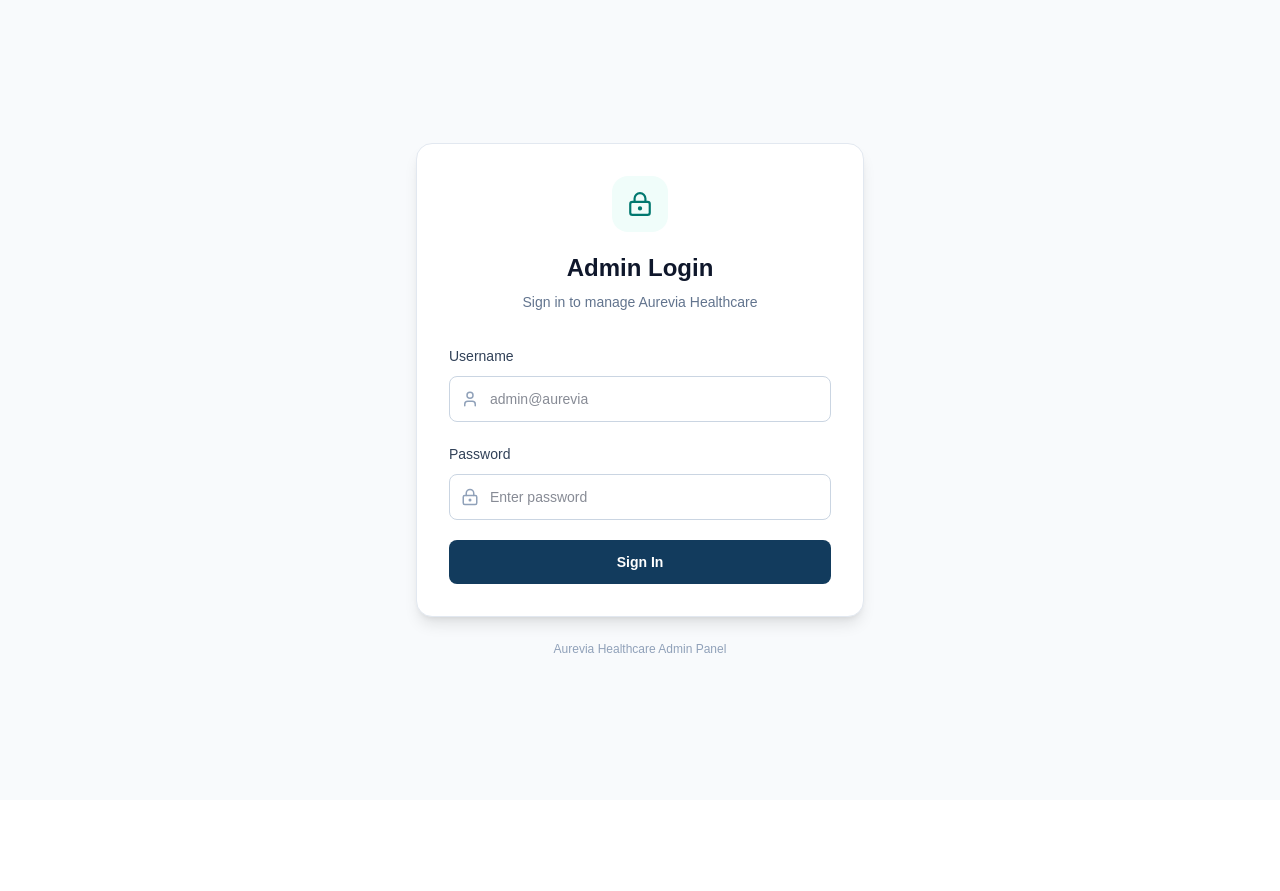
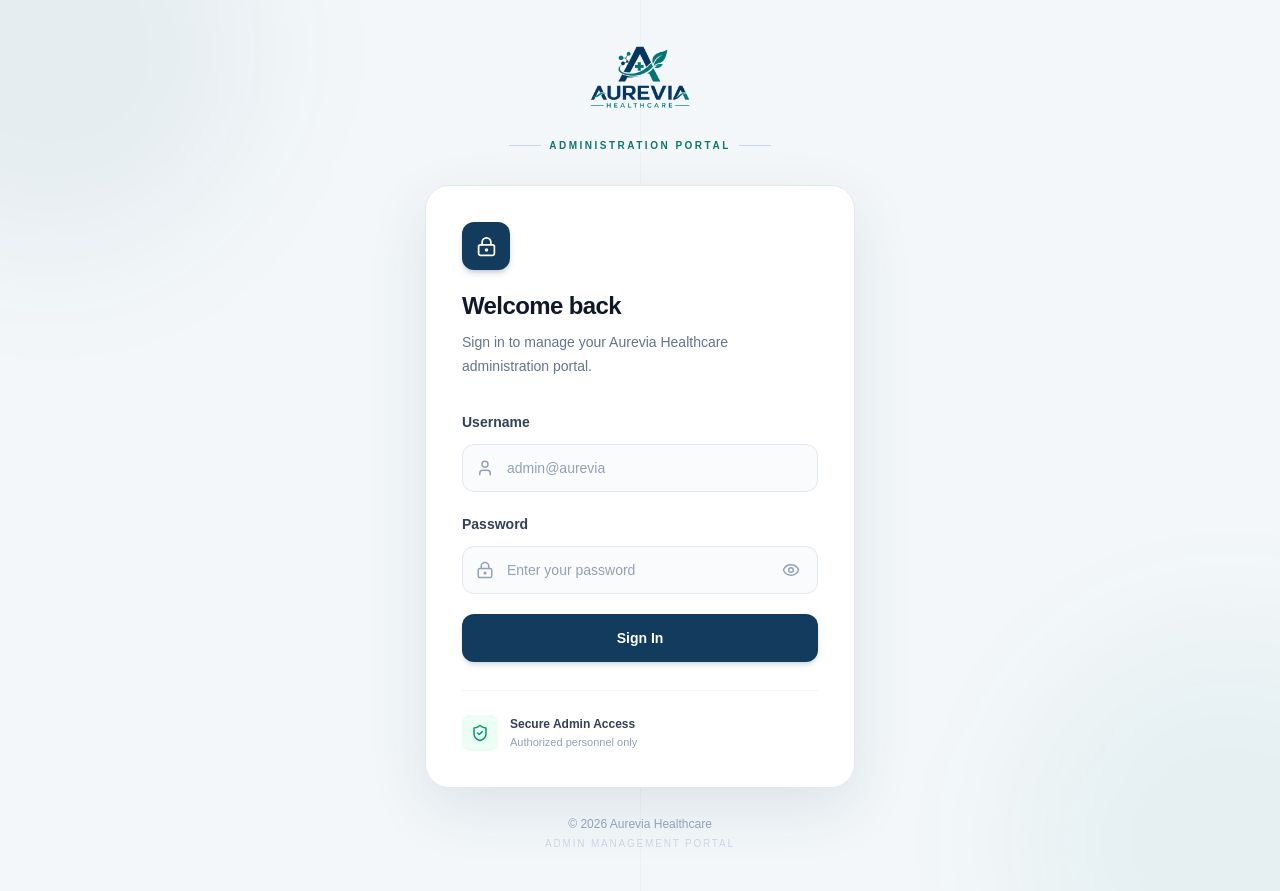
Before and after one commit to Parthchampaneri23/aurevia-healthcare, a Next.js app in the folder admin/: page /login in a window 1280 px wide. Before the commit the page ends 800 px from the top, so only its background shows below. Built offline with nearby package versions, Linux system fonts and the light colour scheme; no server answers.

Commit message:
feat: implement admin login page with authentication and validation logic

```diff
--- a/admin/app/login/page.tsx
+++ b/admin/app/login/page.tsx
@@ -2,7 +2,15 @@
 
 import { FormEvent, useState } from "react";
 import { useRouter } from "next/navigation";
-import { LockKeyhole, User, Loader2 } from "lucide-react";
+import Image from "next/image";
+import {
+    LockKeyhole,
+    User,
+    Loader2,
+    ShieldCheck,
+    Eye,
+    EyeOff,
+} from "lucide-react";
 
 const API_URL =
     process.env.NEXT_PUBLIC_API_URL ||
@@ -11,9 +19,9 @@
 export default function LoginPage() {
     const router = useRouter();
 
-
     const [username, setUsername] = useState("");
     const [password, setPassword] = useState("");
+    const [showPassword, setShowPassword] = useState(false);
     const [error, setError] = useState("");
     const [loading, setLoading] = useState(false);
 
@@ -49,12 +57,15 @@
                 );
             }
 
+            // Keep the existing authentication storage
             localStorage.setItem("aurevia_admin_token", data.token);
+
             localStorage.setItem(
                 "aurevia_admin_user",
                 JSON.stringify(data.admin)
             );
 
+            // Keep the existing working redirect
             router.push("/");
         } catch (error) {
             console.error("Login error:", error);
@@ -70,36 +81,83 @@
     };
 
     return (
-        <main className="flex min-h-screen items-center justify-center bg-slate-50 px-6">
-            <div className="w-full max-w-md">
-                <div className="rounded-2xl border border-slate-200 bg-white p-8 shadow-lg">
-                    <div className="mb-8 text-center">
-                        <div className="mx-auto flex h-14 w-14 items-center justify-center rounded-2xl bg-teal-50 text-teal-700">
-                            <LockKeyhole size={26} />
+        <main className="relative flex min-h-screen items-center justify-center overflow-hidden bg-[#f3f7f9] px-5 py-10">
+
+            {/* Background decoration */}
+            <div className="pointer-events-none absolute -left-40 -top-40 h-[420px] w-[420px] rounded-full bg-[#123B5D]/5 blur-3xl" />
+
+            <div className="pointer-events-none absolute -bottom-40 -right-40 h-[420px] w-[420px] rounded-full bg-[#0F766E]/5 blur-3xl" />
+
+            <div className="pointer-events-none absolute left-1/2 top-0 hidden h-full w-px bg-slate-200/40 lg:block" />
+
+            {/* Main container */}
+            <div className="relative z-10 w-full max-w-[430px]">
+
+                {/* Company Branding */}
+                <div className="mb-8 text-center">
+
+                    <div className="mx-auto mb-5 flex h-[78px] items-center justify-center">
+                        <Image
+                            src="/logo.png"
+                            alt="Aurevia Healthcare"
+                            width={240}
+                            height={80}
+                            priority
+                            className="h-auto max-h-[78px] w-auto object-contain"
+                        />
+                    </div>
+
+                    <div className="mx-auto flex items-center justify-center gap-2">
+                        <span className="h-px w-8 bg-slate-300" />
+
+                        <p className="text-[10px] font-bold uppercase tracking-[0.25em] text-[#0F766E]">
+                            Administration Portal
+                        </p>
+
+                        <span className="h-px w-8 bg-slate-300" />
+                    </div>
+
+                </div>
+
+                {/* Login Card */}
+                <div className="rounded-3xl border border-slate-200 bg-white p-7 shadow-[0_20px_60px_rgba(18,59,93,0.10)] sm:p-9">
+
+                    {/* Header */}
+                    <div className="mb-8">
+
+                        <div className="mb-5 flex h-12 w-12 items-center justify-center rounded-xl bg-[#123B5D] text-white shadow-md shadow-[#123B5D]/20">
+                            <LockKeyhole size={21} />
                         </div>
 
-                        <h1 className="mt-5 text-2xl font-bold text-slate-900">
-                            Admin Login
+                        <h1 className="text-2xl font-bold tracking-tight text-slate-900">
+                            Welcome back
                         </h1>
 
-                        <p className="mt-2 text-sm text-slate-500">
-                            Sign in to manage Aurevia Healthcare
+                        <p className="mt-2 text-sm leading-6 text-slate-500">
+                            Sign in to manage your Aurevia Healthcare
+                            administration portal.
                         </p>
+
                     </div>
 
+                    {/* Form */}
                     <form onSubmit={handleSubmit} className="space-y-5">
+
+                        {/* Username */}
                         <div>
+
                             <label
                                 htmlFor="username"
-                                className="text-sm font-medium text-slate-700"
+                                className="text-sm font-semibold text-slate-700"
                             >
                                 Username
                             </label>
 
-                            <div className="relative mt-2">
+                            <div className="relative mt-2.5">
+
                                 <User
                                     size={18}
-                                    className="absolute left-3 top-1/2 -translate-y-1/2 text-slate-400"
+                                    className="absolute left-3.5 top-1/2 -translate-y-1/2 text-slate-400"
                                 />
 
                                 <input
@@ -111,51 +169,96 @@
                                     }
                                     placeholder="admin@aurevia"
                                     autoComplete="username"
-                                    className="w-full rounded-lg border border-slate-300 py-3 pl-10 pr-4 text-sm text-slate-900 outline-none transition focus:border-teal-600 focus:ring-2 focus:ring-teal-100"
+                                    disabled={loading}
+                                    className="h-12 w-full rounded-xl border border-slate-200 bg-slate-50/70 pl-11 pr-4 text-sm text-slate-900 outline-none transition-all placeholder:text-slate-400 hover:border-slate-300 focus:border-[#0F766E] focus:bg-white focus:ring-4 focus:ring-[#0F766E]/10 disabled:cursor-not-allowed disabled:opacity-60"
                                 />
+
                             </div>
+
                         </div>
 
+                        {/* Password */}
                         <div>
+
                             <label
                                 htmlFor="password"
-                                className="text-sm font-medium text-slate-700"
+                                className="text-sm font-semibold text-slate-700"
                             >
                                 Password
                             </label>
 
-                            <div className="relative mt-2">
+                            <div className="relative mt-2.5">
+
                                 <LockKeyhole
                                     size={18}
-                                    className="absolute left-3 top-1/2 -translate-y-1/2 text-slate-400"
+                                    className="absolute left-3.5 top-1/2 -translate-y-1/2 text-slate-400"
                                 />
 
                                 <input
                                     id="password"
-                                    type="password"
+                                    type={
+                                        showPassword
+                                            ? "text"
+                                            : "password"
+                                    }
                                     value={password}
                                     onChange={(e) =>
                                         setPassword(e.target.value)
                                     }
-                                    placeholder="Enter password"
+                                    placeholder="Enter your password"
                                     autoComplete="current-password"
-                                    className="w-full rounded-lg border border-slate-300 py-3 pl-10 pr-4 text-sm text-slate-900 outline-none transition focus:border-teal-600 focus:ring-2 focus:ring-teal-100"
+                                    disabled={loading}
+                                    className="h-12 w-full rounded-xl border border-slate-200 bg-slate-50/70 pl-11 pr-12 text-sm text-slate-900 outline-none transition-all placeholder:text-slate-400 hover:border-slate-300 focus:border-[#0F766E] focus:bg-white focus:ring-4 focus:ring-[#0F766E]/10 disabled:cursor-not-allowed disabled:opacity-60"
                                 />
+
+                                <button
+                                    type="button"
+                                    onClick={() =>
+                                        setShowPassword(
+                                            (previous) => !previous
+                                        )
+                                    }
+                                    disabled={loading}
+                                    className="absolute right-3 top-1/2 -translate-y-1/2 rounded-lg p-1.5 text-slate-400 transition-colors hover:bg-slate-100 hover:text-slate-600 disabled:cursor-not-allowed"
+                                    aria-label={
+                                        showPassword
+                                            ? "Hide password"
+                                            : "Show password"
+                                    }
+                                >
+                                    {showPassword ? (
+                                        <EyeOff size={18} />
+                                    ) : (
+                                        <Eye size={18} />
+                                    )}
+                                </button>
+
                             </div>
+
                         </div>
 
+                        {/* Error */}
                         {error && (
-                            <div className="rounded-lg border border-red-200 bg-red-50 px-4 py-3">
-                                <p className="text-sm font-medium text-red-600">
-                                    {error}
-                                </p>
+                            <div className="rounded-xl border border-red-200 bg-red-50 px-4 py-3">
+
+                                <div className="flex items-start gap-3">
+
+                                    <div className="mt-1.5 h-2 w-2 shrink-0 rounded-full bg-red-500" />
+
+                                    <p className="text-sm font-medium leading-5 text-red-600">
+                                        {error}
+                                    </p>
+
+                                </div>
+
                             </div>
                         )}
 
+                        {/* Sign In */}
                         <button
                             type="submit"
                             disabled={loading}
-                            className="flex w-full items-center justify-center gap-2 rounded-lg bg-[#123B5D] px-5 py-3 text-sm font-semibold text-white transition hover:bg-[#0d2d46] disabled:cursor-not-allowed disabled:opacity-60"
+                            className="flex h-12 w-full items-center justify-center gap-2 rounded-xl bg-[#123B5D] px-5 text-sm font-bold text-white shadow-md shadow-[#123B5D]/15 transition-all duration-200 hover:bg-[#0d2d46] hover:shadow-lg active:scale-[0.99] disabled:cursor-not-allowed disabled:opacity-60"
                         >
                             {loading ? (
                                 <>
@@ -163,20 +266,57 @@
                                         size={18}
                                         className="animate-spin"
                                     />
+
                                     Signing in...
                                 </>
                             ) : (
-                                "Sign In"
+                                <>
+                                    Sign In
+                                </>
                             )}
                         </button>
+
                     </form>
+
+                    {/* Security Information */}
+                    <div className="mt-7 border-t border-slate-100 pt-6">
+
+                        <div className="flex items-center gap-3">
+
+                            <div className="flex h-9 w-9 shrink-0 items-center justify-center rounded-lg bg-emerald-50 text-emerald-600">
+                                <ShieldCheck size={18} />
+                            </div>
+
+                            <div>
+                                <p className="text-xs font-semibold text-slate-700">
+                                    Secure Admin Access
+                                </p>
+
+                                <p className="mt-0.5 text-[11px] text-slate-400">
+                                    Authorized personnel only
+                                </p>
+                            </div>
+
+                        </div>
+
+                    </div>
+
                 </div>
 
-                <p className="mt-6 text-center text-xs text-slate-400">
-                    Aurevia Healthcare Admin Panel
-                </p>
+                {/* Footer */}
+                <div className="mt-7 text-center">
+
+                    <p className="text-xs font-medium text-slate-400">
+                        © {new Date().getFullYear()} Aurevia Healthcare
+                    </p>
+
+                    <p className="mt-1 text-[10px] uppercase tracking-[0.18em] text-slate-300">
+                        Admin Management Portal
+                    </p>
+
+                </div>
+
             </div>
         </main>
     );
-
 }
```
